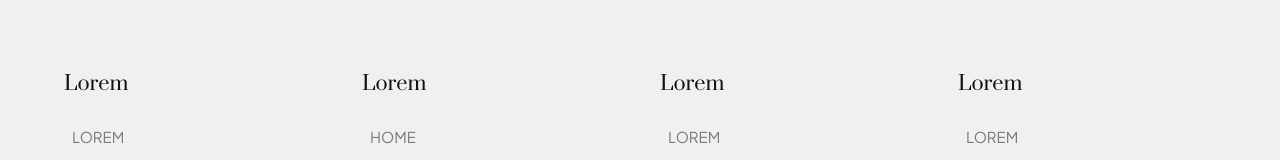
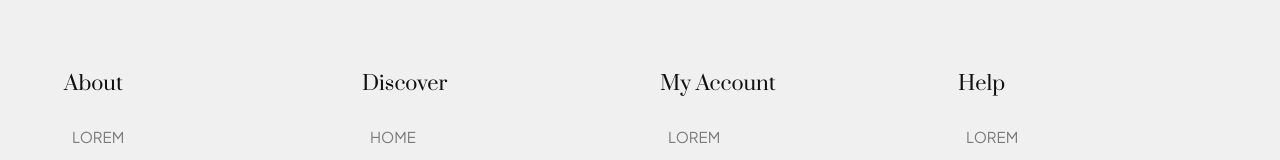
Before and after one commit to joyAj2/doneWithAssignment, a React (Vite) app: page /dashboard in a window 1280 px wide. Shown: the part 945-1105 px from the top of the page. Built offline with nearby package versions, Linux system fonts and the light colour scheme.

Commit message:
Update Footer.jsx
modified more stuff

```diff
--- a/src/Components/Footer/Footer.jsx
+++ b/src/Components/Footer/Footer.jsx
@@ -16,7 +16,7 @@ export default function Footer() {
       <div className="container footer-container">
          {/* ............About Params.......... */}
          <div>
-          <h4>lorem</h4>
+          <h4>About</h4>
           <ul className="about-params param-links">
             {
               FootersLinksData.Aboutus.map(({link, linkname}, index)=>{
@@ -29,7 +29,7 @@ export default function Footer() {
          </div>
          {/* ............Discover Params.......... */}
          <div>
-          <h4>lorem</h4>
+          <h4>Discover</h4>
           <ul className="discoveParams param-links">
             {
               FootersLinksData.Discover.map(({link, linkname}, index)=>{
@@ -42,7 +42,7 @@ export default function Footer() {
          </div>
          {/* ............My account Params.......... */}
          <div>
-          <h4>lorem</h4>
+          <h4>My account</h4>
           <ul className="myAccount-params param-links">
             {
               FootersLinksData.Myaccount.map(({link, linkname}, index)=>{
@@ -55,7 +55,7 @@ export default function Footer() {
          </div>
          {/* ............Helps Params.......... */}
          <div>
-          <h4>lorem</h4>
+          <h4>Help</h4>
           <ul className="Helps-params param-links">
             {
               FootersLinksData.Help.map(({link, linkname}, index)=>{
```
